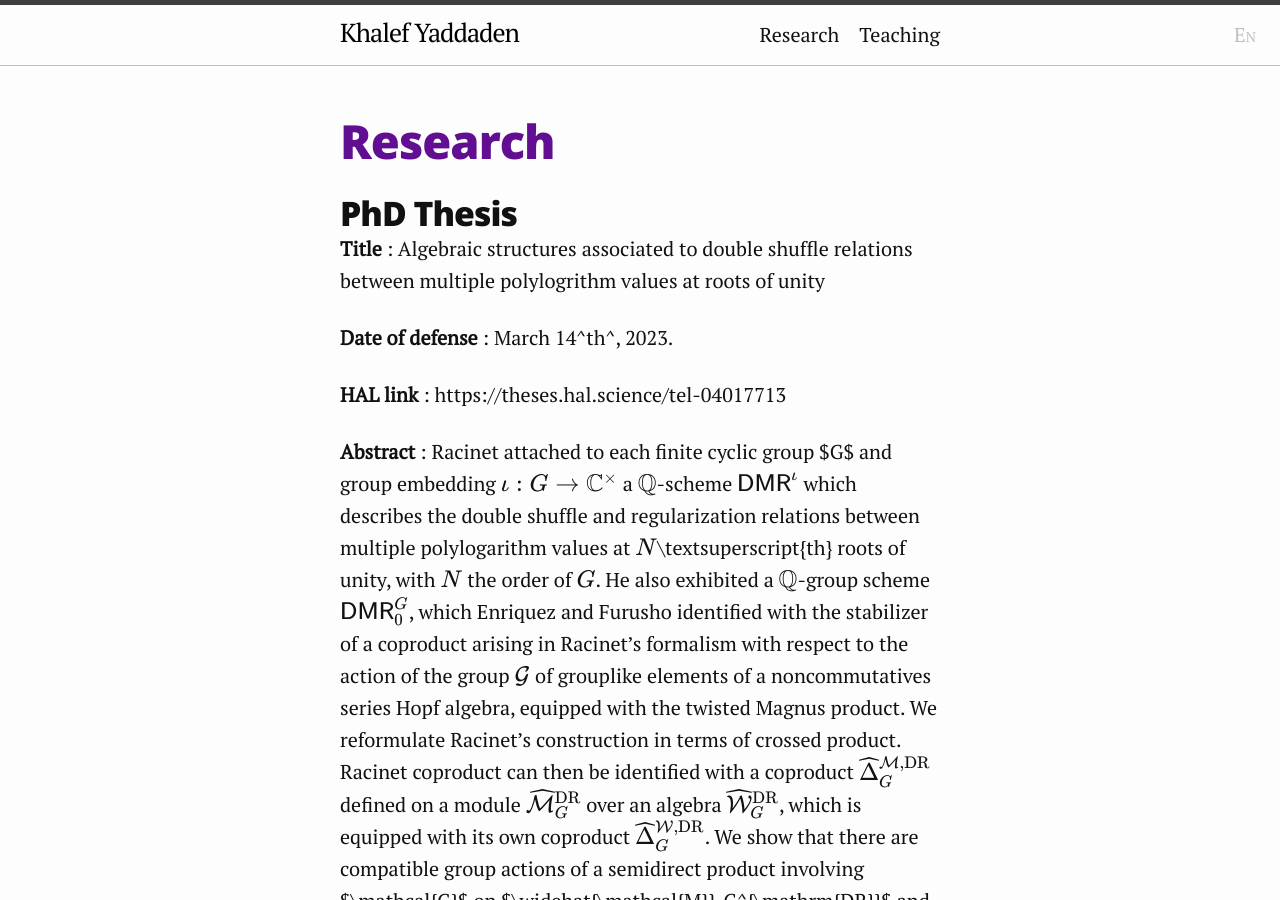
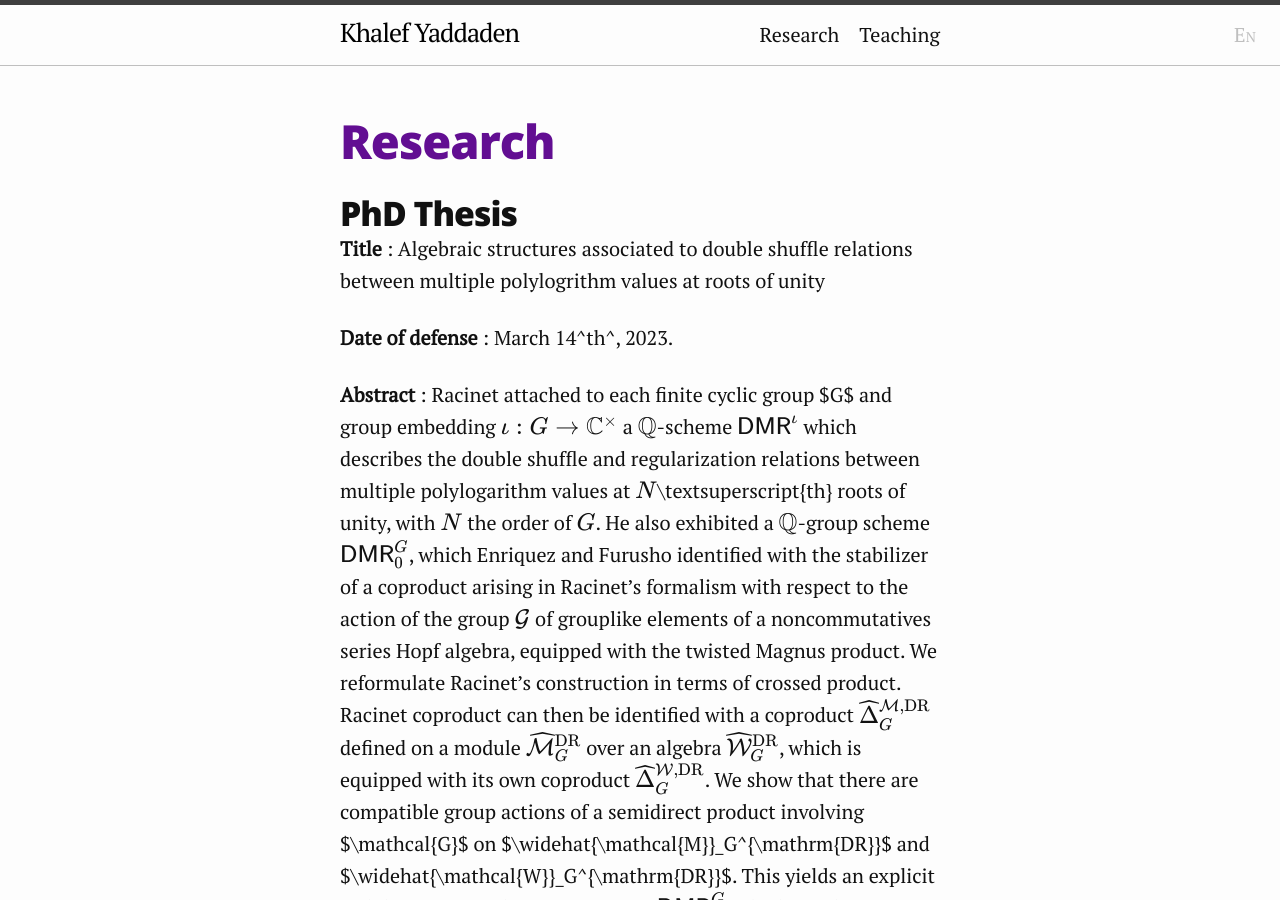
Before and after one commit to khalefyaddaden/khalefyaddaden.github.io, a Jekyll site: the page built from research.markdown, in a window 1280 px wide and 900 px high. Built offline with Jekyll 4.4.1, drawn with Linux system fonts in a browser that asks for light colours; nearby versions of some CDN libraries.

Commit message:
no HAL link

```diff
--- a/research.fr.markdown
+++ b/research.fr.markdown
@@ -10,8 +10,6 @@ katex: yes
 **Titre** : Structures algébriques associées aux relations de double mélange entres valeurs polylogrithmes multiples aux racines de l'unité
 
 **Date de soutenance** : 14 mars 2023
-
-**Lien HAL** : https://theses.hal.science/tel-04017713
 
 **Résumé** : Les travaux de Racinet ont permis d'associer à tout groupe cyclique fini $G$ et à toute injection de groupes $$\iota : G \to \mathbb{C}^{\times}$$, un $$\mathbb{Q}$$-schéma $$\mathsf{DMR}^{\iota}$$ décrivant les relations de double mélange et régularisation entre valeurs polylogarithmes multiples aux racines $$N$$\textsuperscript{ième} de l'unité, avec $$N$$ l'ordre de $$G$$. Il a aussi exhibé un $$\mathbb{Q}$$-schéma en groupes $$\mathsf{DMR}_0^G$$ que les travaux d'Enriquez et Furusho ont permis d'identifier au stabilisateur d'un coproduit intervenant au sein du formalisme de Racinet pour l'action du groupe $$\mathcal{G}$$ des éléments diagonaux d'une algèbre de Hopf de séries non commutatives munie du produit de Magnus tordu. On reformule les constructions de Racinet en termes de produit croisé. Le coproduit de Racinet peut alors être identifié avec un coproduit $$\widehat{\Delta}^{\mathcal{M}, \mathrm{DR}}_G$$ défini sur un module $$\widehat{\mathcal{M}}_G^{\mathrm{DR}}$$ sur une algèbre $$\widehat{\mathcal{W}}_G^{\mathrm{DR}}$$, munie de son propre coproduit $$\widehat{\Delta}^{\mathcal{W}, \mathrm{DR}}_G$$. On construit des actions compatibles d'un produit semi-direct faisant intervenir $\mathcal{G}$ sur $\widehat{\mathcal{M}}_G^{\mathrm{DR}}$ et $\widehat{\mathcal{W}}_G^{\mathrm{DR}}$. On aboutit alors à un schéma en groupes stabilisateur contenant $$\mathsf{DMR}_0^G$$ que l'on exprime au sein du formalisme de Racinet.
 Par ailleurs, pour $$G=\{1\}$$, Enriquez et Furusho montrent qu'un sous-schéma $$\mathsf{DMR}^{\iota}_{\times}$$ de $$\mathsf{DMR}^{\iota}$$ est un torseur d'isomorphismes mettant en relation des objets de Rham avec des objets Betti. Dans la seconde partie de ce travail, on définit les ingrédients principaux pour une généralisation de ce résultat à tout groupe cyclique fini $$G$$ : on exhibe un module $$\widehat{\mathcal{M}}_N^{\mathrm{B}}$$ sur une algèbre $$\widehat{\mathcal{W}}_N^{\mathrm{B}}$$ ($$N$$ étant l'ordre de $$G$$) et on démontre l'existence de deux coproduits compatibles $$\widehat{\Delta}^{\mathcal{W}, \mathrm{B}}_N$$ et $$\widehat{\Delta}^{\mathcal{M}, \mathrm{B}}_N$$ sur $$\widehat{\mathcal{W}}_N^{\mathrm{B}}$$ et $$\widehat{\mathcal{M}}_N^{\mathrm{B}}$$ respectivement tels que $$\mathsf{DMR}^{\iota}_{\times}$$ est contenu dans le torseur des isomorphismes reliant $$\widehat{\Delta}^{\mathcal{W}, \mathrm{B}}_N$$ (resp. $$\widehat{\Delta}^{\mathcal{M}, \mathrm{B}}_N$$) à $$\widehat{\Delta}^{\mathcal{W}, \mathrm{DR}}_G$$ (resp. $$\widehat{\Delta}^{\mathcal{M}, \mathrm{DR}}_G$$).
--- a/research.markdown
+++ b/research.markdown
@@ -10,8 +10,6 @@ katex: yes
 **Title** : Algebraic structures associated to double shuffle relations between multiple polylogrithm values at roots of unity
 
 **Date of defense** : March 14^th^, 2023.
-
-**HAL link** : https://theses.hal.science/tel-04017713
 
 **Abstract** : Racinet attached to each finite cyclic group $G$ and group embedding $$\iota : G \to \mathbb{C}^{\times}$$ a $$\mathbb{Q}$$-scheme $$\mathsf{DMR}^{\iota}$$ which describes the double shuffle and regularization relations between multiple polylogarithm values at $$N$$\textsuperscript{th} roots of unity, with $$N$$ the order of $$G$$. He also exhibited a $$\mathbb{Q}$$-group scheme $$\mathsf{DMR}_0^G$$, which Enriquez and Furusho identified with the stabilizer of a coproduct arising in Racinet's formalism with respect to the action of the group $$\mathcal{G}$$ of grouplike elements of a noncommutatives series Hopf algebra, equipped with the twisted Magnus product. We reformulate Racinet's construction in terms of crossed product. Racinet coproduct can then be identified with a coproduct $$\widehat{\Delta}^{\mathcal{M}, \mathrm{DR}}_G$$ defined on a module $$\widehat{\mathcal{M}}_G^{\mathrm{DR}}$$ over an algebra $$\widehat{\mathcal{W}}_G^{\mathrm{DR}}$$, which is equipped with its own coproduct $$\widehat{\Delta}^{\mathcal{W}, \mathrm{DR}}_G$$. We show that there are compatible group actions of a semidirect product involving $\mathcal{G}$ on $\widehat{\mathcal{M}}_G^{\mathrm{DR}}$ and $\widehat{\mathcal{W}}_G^{\mathrm{DR}}$. This yields an explicit stabilizer group scheme containing $$\mathsf{DMR}_0^G$$, which we also express in the Racinet formalism.
 Furthermore, for $$G=\{1\}$$, Enriquez and Furusho showed that a subscheme $$\mathsf{DMR}^{\iota}_{\times}$$ of $$\mathsf{DMR}^{\iota}$$ is a torsor of isomorphisms relating de Rham and Betti objects. In the second part of this work, we define the main ingredients for a generalization of this result to any finite cyclic group $$G$$: we exhibit a module $$\widehat{\mathcal{M}}_N^{\mathrm{B}}$$ over an algebra $$\widehat{\mathcal{W}}_N^{\mathrm{B}}$$ (where $$N$$ is the order of $$G$$) and we prove the existence of two compatible coproducts $$\widehat{\Delta}^{\mathcal{W}, \mathrm{B}}_N$$ and $$\widehat{\Delta}^{\mathcal{M}, \mathrm{B}}_N$$ on $$\widehat{\mathcal{W}}_N^{\mathrm{B}}$$ and $$\widehat{\mathcal{M}}_N^{\mathrm{B}}$$ respectively such that $$\mathsf{DMR}^{\iota}_{\times}$$ is contained in the torsor of isomorphisms relating $$\widehat{\Delta}^{\mathcal{W}, \mathrm{B}}_N$$ (resp. $$\widehat{\Delta}^{\mathcal{M}, \mathrm{B}}_N$$) to $$\widehat{\Delta}^{\mathcal{W}, \mathrm{DR}}_G$$ (resp. $$\widehat{\Delta}^{\mathcal{M}, \mathrm{DR}}_G$$).
```
